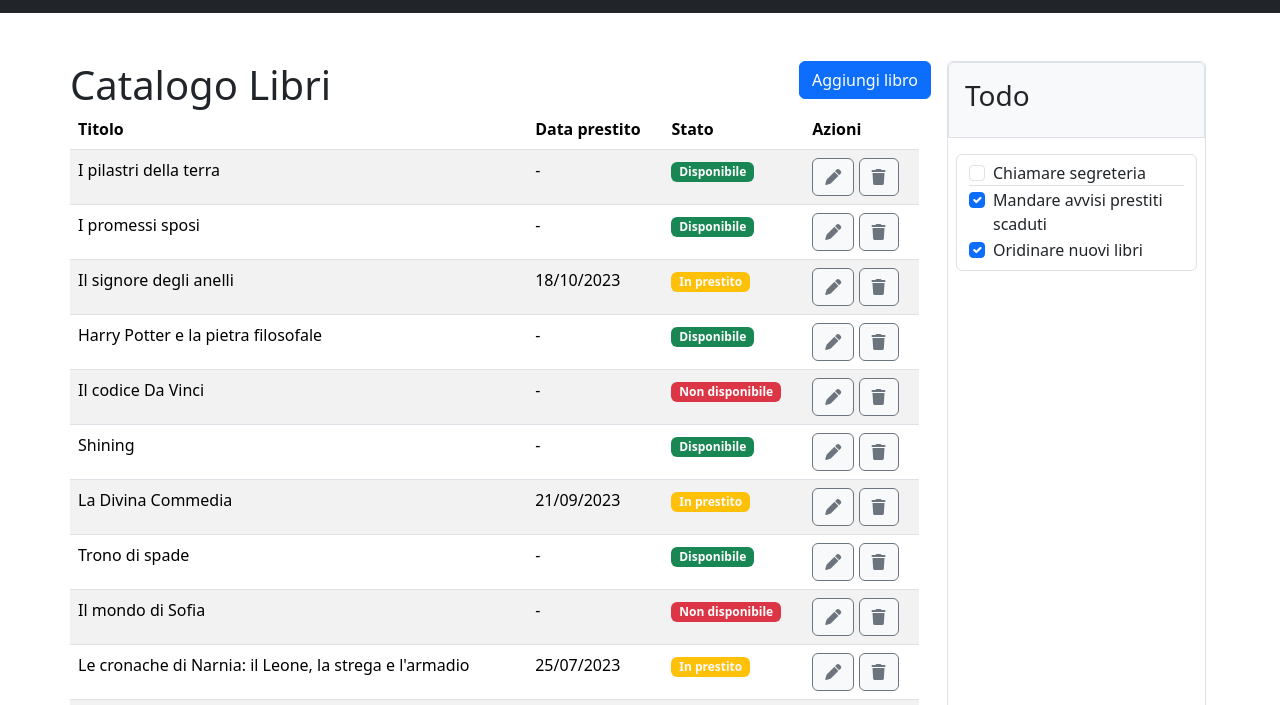
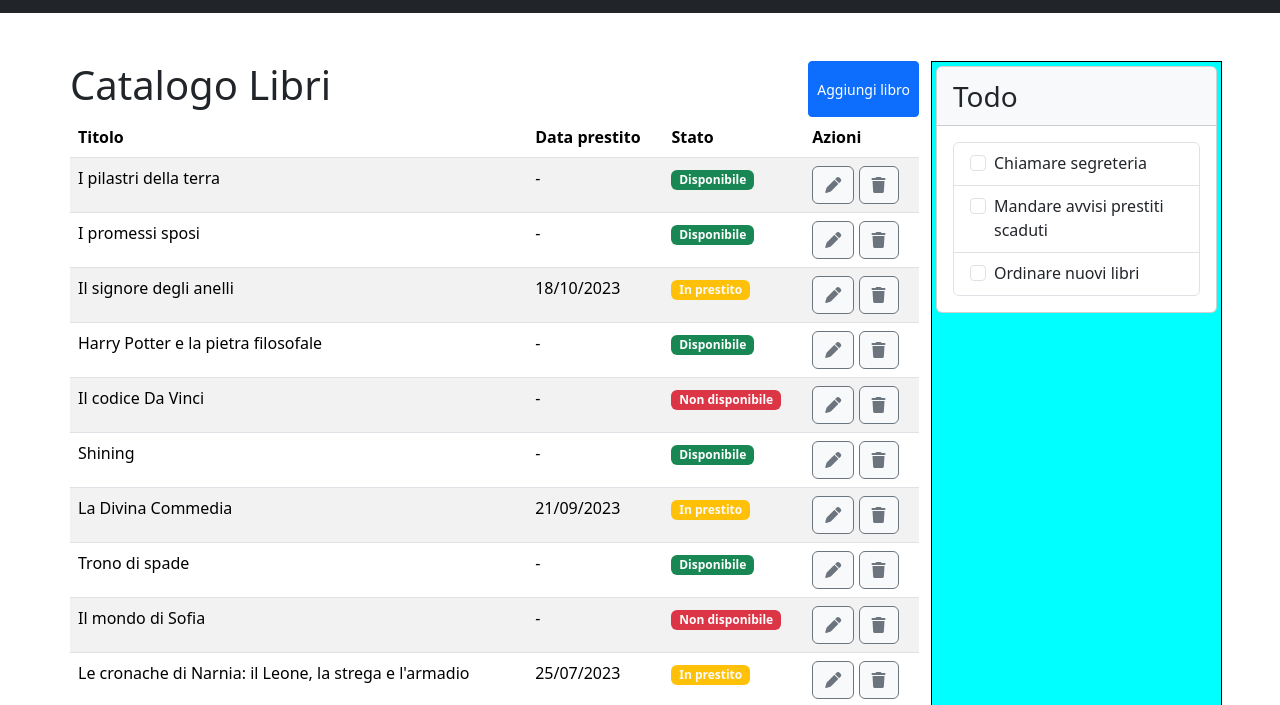
Before and after one commit to desireemezzotero/html-css-bootstrap-dashboard, a plain HTML site: page index.html in a window 1280 px wide. Shown: the part 79-784 px from the top of the page. Drawn offline with nearby package versions, Linux system fonts and the light colour scheme.

Commit message:
[add] second col

```diff
--- a/css/style.css
+++ b/css/style.css
@@ -1,3 +1,8 @@
 .dm-duck{
   width: 60px;
 }
+
+.debug {
+  background-color: aqua;
+  border:1px solid black
+}
--- a/index.html
+++ b/index.html
@@ -75,13 +75,15 @@
 
         <!-- col -->
 
-        <div class="w-75 position-relative">
-          <h1 class="d-inline">Catalogo Libri</h1>
+        <div class="col-12 col-lg-9">
 
+         <div class="d-flex justify-content-between">
+           <h1 >Catalogo Libri</h1>
 
-          <button class="btn btn-primary position-absolute top-0 end-0">
+            <button class="btn btn-sm btn-primary ">
               Aggiungi libro
             </button>
+         </div>
 
 
           <table class="table table-striped">
@@ -444,46 +446,48 @@
 
 
         <!-- col2 -->
-         <div class="col border border-1 mx-3 form-control p-0 mb-2">
 
-          <div class="border border-1 form-control bg-body-tertiary h-auto p-3 rounded-bottom-0" >
-            <h3>Todo</h3>
+        <div class="col-12 col-lg-3 debug p-1">
+          <div class="card">
+            <div class="card-header fs-3 bg-body-tertiary">
+                Todo
             </div>
 
-          <div class="border border-1 form-control h-auto ms-2 me-2 w-auto mt-3">
+              <ul class="list-group list-group-flush border border-1 mx-3 my-3 rounded">
 
-            <div class="form-check border-1 border-bottom">
+                <li class="list-group-item">
+                  <div class="form-check">
                     <input class="form-check-input" type="checkbox" value="" id="flexCheckDefault">
-              <label class="form-check-label fs-6" for="flexCheckDefault">
+                    <label class="form-check-label" for="flexCheckDefault">
                      Chiamare segreteria
                     </label>
                   </div>
+                </li>
 
+                <li class="list-group-item">
                   <div class="form-check">
-              <input class="form-check-input" type="checkbox" value="" id="flexCheckChecked" checked>
-              <label class="form-check-label fs-6" for="flexCheckChecked">
+                    <input class="form-check-input" type="checkbox" value="" id="flexCheckDefault">
+                    <label class="form-check-label" for="flexCheckDefault">
                       Mandare avvisi prestiti scaduti
                     </label>
                   </div>
+                </li>
 
+
+                <li class="list-group-item">
                   <div class="form-check">
-              <input class="form-check-input" type="checkbox" value="" id="flexCheckChecked" checked>
-              <label class="form-check-label fs-6" for="flexCheckChecked">
-                Oridinare nuovi libri
+                    <input class="form-check-input" type="checkbox" value="" id="flexCheckDefault">
+                    <label class="form-check-label" for="flexCheckDefault">
+                      Ordinare nuovi libri
                     </label>
                   </div>
-
-
+                </li>
+              </ul>
 
           </div>
+        </div>
 
-
-
-
-
-
-
-        </div>
+        <!-- end col2  -->
 
 
 
```
Lines whose indentation alone changed are shown as unchanged.
